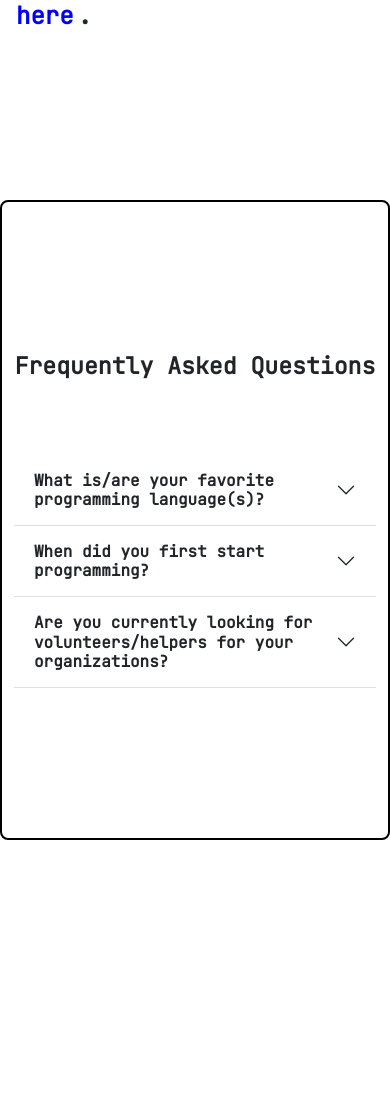
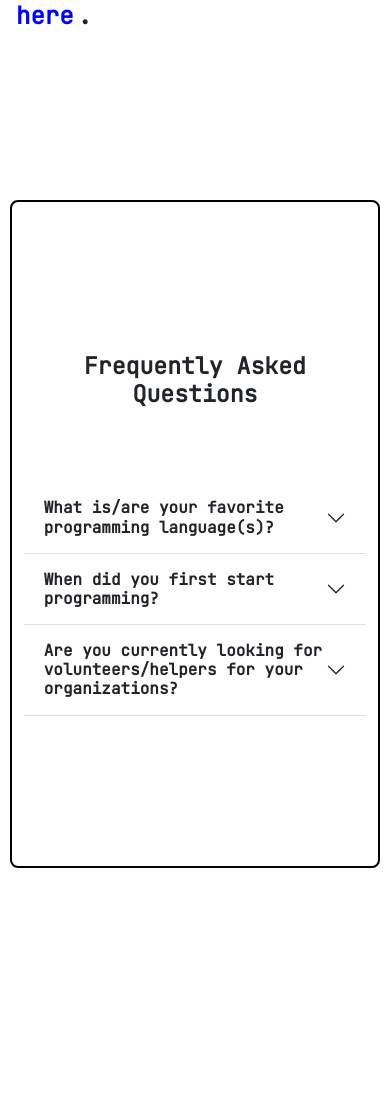
Before and after one commit to ImRyzon/ImRyzon.github.io, a Django app: page / in a window 390 px wide. Shown: the part 2808-3916 px from the top of the page. Run offline with Django 4.2, Linux system fonts and the light colour scheme; some libraries are stand-ins or nearby versions.

Commit message:
Fixed mobile responsiveness for accordion

```diff
--- a/website/static/website/styles.css
+++ b/website/static/website/styles.css
@@ -342,6 +342,7 @@ i {
 }
 
 #faq {
+    width: 95%;
     margin-top: 150px;
     max-width: 1200px;
     border: 2px solid black;
```
